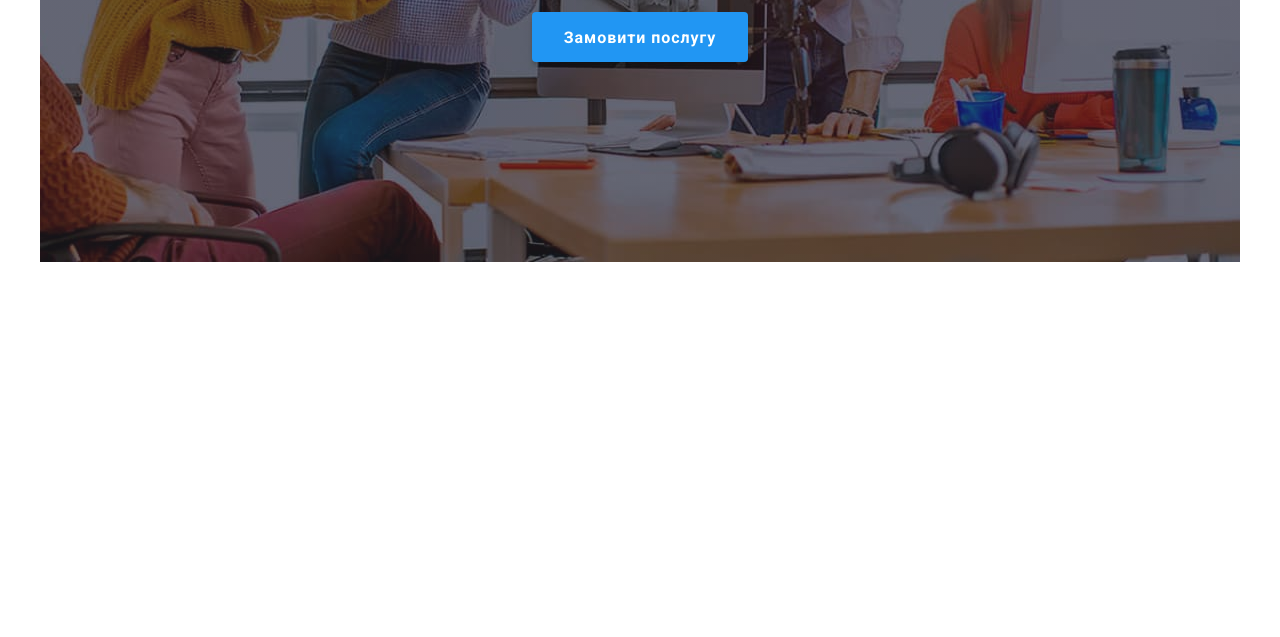
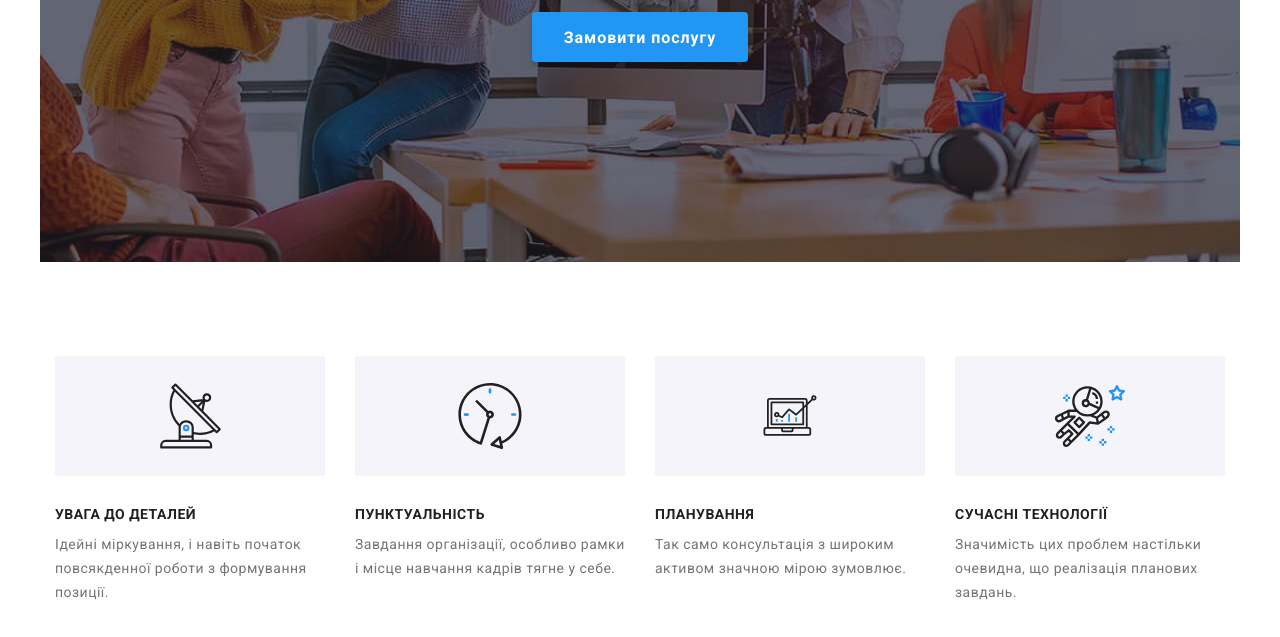
Before and after one commit to DadaBabii/goit-markup-hw-08-01try, a plain HTML site: page index.html in a window 1280 px wide. Shown: the part 419-1056 px from the top of the page. Before the commit the page ends 800 px from the top, so only its background shows below. Drawn offline with nearby package versions, Linux system fonts and the light colour scheme.

Commit message:
benefit section done

```diff
--- a/index.html
+++ b/index.html
@@ -117,7 +117,7 @@
         </section>
 
         <!--Секція про переваги-->
-        <!-- <section class="benefits-section">
+        <section class="benefits-section">
             <div class="container">
                 <h2 class="visually-hidden">
                     Перелік переваг
@@ -170,7 +170,7 @@
                     </li>
                 </ul>
             </div>
-        </section> -->
+        </section>
 
         <!--about-section-->
         <!-- <section class="directions-section">
--- a/sass/layout/_benefits-section.scss
+++ b/sass/layout/_benefits-section.scss
@@ -1,21 +1,20 @@
+
+
+
+
 .benefits-section {
-    padding-top: var(--padding94);
-    padding-bottom: var(--padding94);
-}
-
-.benefits-list {
-    display: flex;
-
+    padding-top: var(--padding-mobile);
+    padding-bottom: var(--padding-mobile);
 }
 
 .benefits-list__item {
-    width: 270px;
+    width: 450px;
 
-    +.benefits-list__item {
-        margin-left: 30px;
+&:not(:last-child) {
+        margin-bottom: 30px;
+    }
 
-    }
-}
+  }
 
 
 
@@ -35,13 +34,117 @@
 
     font-weight: 700;
     font-size: 14px;
-    line-height: 1.14;
+    line-height: calc(16/14);
     text-transform: uppercase;
+    text-align: center;
 
 }
 
 .benefits-list__text {
     font-size: 14px;
-    line-height: 1.71;
+    line-height: calc(24/14);
     color: var(--light-text-color);
+
+
 }
+
+
+@media screen and (min-width: 768px) {
+
+.benefits-list {
+        display: flex;
+        flex-wrap: wrap;
+        margin-left: calc(-1 * var(--margin30));
+        margin-bottom: calc(-1 * var(--margin30));
+
+    }
+
+.benefits-list__item {
+
+        flex-basis: calc(100% / 2 - var(--margin30));
+            margin-left: var(--margin30);
+            margin-bottom: var(--margin30);
+
+
+    }
+.benefits-list__header {
+    text-align: start;
+}
+
+
+}
+
+@media screen and (min-width: 1200px) {
+
+    .benefits-section {
+                padding-top: var(--padding94);
+                padding-bottom: var(--padding94);
+            }
+
+        .benefits-list {
+            display: flex;
+            flex-wrap: nowrap;
+
+        }
+
+
+        .benefits-list__item {
+                width: 270px;
+
+                +.benefits-list__item {
+                    margin-left: 30px;
+
+                }
+            }
+}
+
+
+
+
+// .benefits-section {
+//     padding-top: var(--padding94);
+//     padding-bottom: var(--padding94);
+// }
+
+// .benefits-list {
+//     display: flex;
+
+// }
+
+// .benefits-list__item {
+//     width: 270px;
+
+//     +.benefits-list__item {
+//         margin-left: 30px;
+
+//     }
+// }
+
+
+
+// .grey-box {
+//     display: flex;
+//     margin-bottom: 30px;
+//     background-color: var(--light-bcg-color);
+//     height: 120px;
+//     justify-content: center;
+//     align-items: center;
+
+// }
+
+
+// .benefits-list__header {
+//     margin-bottom: 10px;
+
+//     font-weight: 700;
+//     font-size: 14px;
+//     line-height: 1.14;
+//     text-transform: uppercase;
+
+// }
+
+// .benefits-list__text {
+//     font-size: 14px;
+//     line-height: 1.71;
+//     color: var(--light-text-color);
+// }
--- a/sass/utils/_variables.scss
+++ b/sass/utils/_variables.scss
@@ -10,5 +10,6 @@
     --padding94: 94px;
     --time-transition: 250ms;
     --line-transition: cubic-bezier(0.4, 0, 0.2, 1);
+    --padding-mobile: 60px;
 
 }
```
Also changed, not shown: css/main.css, css/main.min.css, 2 other files.
